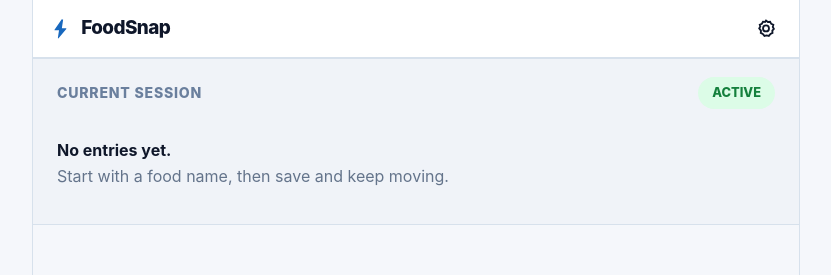
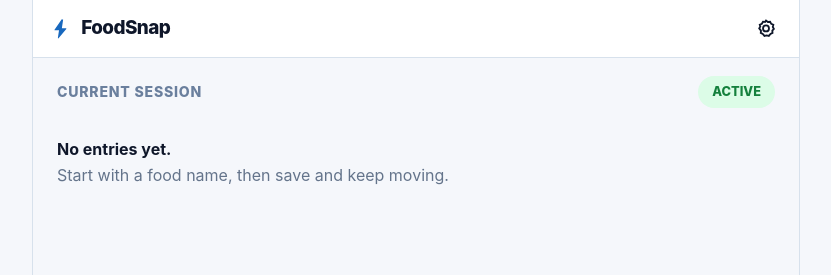
Before and after one commit to blaxcky/FoodSnap, a React (Vite) app: page / in a window 1280 px wide. Shown: the top 275 px of the page, without its empty margins (224-1055 px from the left). Built offline with nearby package versions, Linux system fonts and the light colour scheme.

Commit message:
Remove muted section block from log and history

```diff
--- a/src/App.tsx
+++ b/src/App.tsx
@@ -387,9 +387,7 @@
       </header>
 
       {activeTab === 'log' ? (
-        <section
-          className={`screen-section muted-section screen-section-log${logEntries.length === 0 ? ' screen-section-log-empty' : ''}`}
-        >
+        <section className="screen-section muted-section screen-section-log">
           <SessionList
             mode="log"
             entries={logEntries}
--- a/src/styles/app.css
+++ b/src/styles/app.css
@@ -115,19 +115,13 @@
   margin-top: 18px;
   padding-top: 18px;
   padding-bottom: 18px;
-  background: #f0f3f8;
-  border-top: 1px solid var(--border);
-  border-bottom: 1px solid var(--border);
-  min-height: calc(100vh - 420px);
+  background: transparent;
+  border-top: 0;
+  border-bottom: 0;
 }
 
 .screen-section-log {
   margin-top: 0;
-  min-height: calc(100vh - 180px);
-}
-
-.screen-section-log-empty {
-  min-height: auto;
 }
 
 .panel {
```
